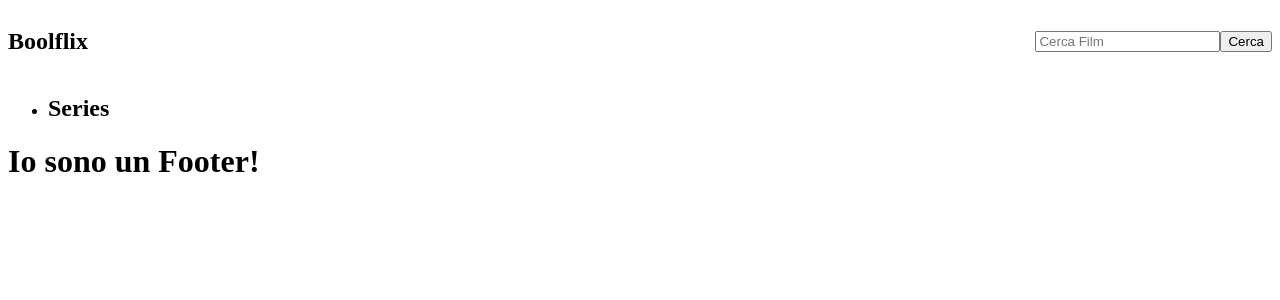
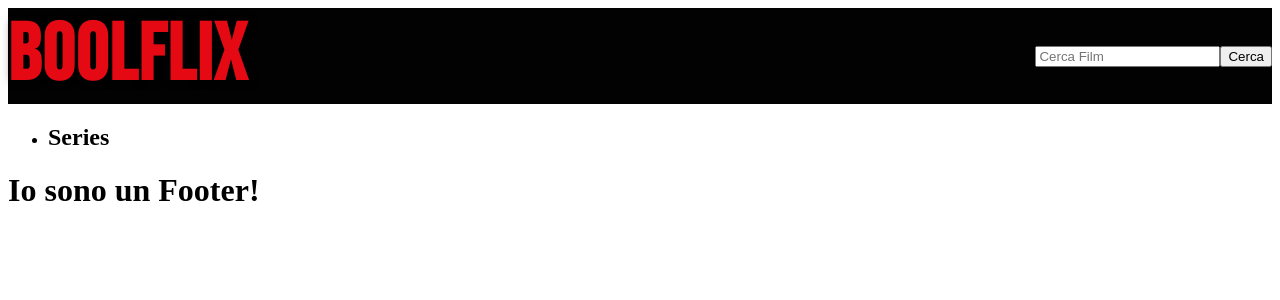
Before and after one commit to GencoMattia/vite-boolflix, a Vue app: page / in a window 1280 px wide. Shown: the top 300 px of the page. Built offline with nearby package versions, Linux system fonts and the light colour scheme.

Commit message:
installed bebas-neue font and applied to h1 logo

```diff
--- a/package.json
+++ b/package.json
@@ -9,6 +9,7 @@
     "preview": "vite preview"
   },
   "dependencies": {
+    "@fontsource/bebas-neue": "^5.0.20",
     "axios": "^1.7.2",
     "flag-icons": "^7.2.3",
     "vue": "^3.4.21"
--- a/src/components/AppHeader.vue
+++ b/src/components/AppHeader.vue
@@ -1,5 +1,6 @@
 <script>
 import axios from 'axios';
+import "@fontsource/bebas-neue";
 import { store } from '../store.js';
 
 export default {
@@ -77,9 +78,22 @@ export default {
 </template>
 
 <style scoped lang="scss">
+@use "../styles/partials/variables" as *;
+
     .container {
         display: flex;
         align-items: center;
         justify-content: space-between;
+        background-color: $appBlack;
+        color: $appRed;
+
+        .logo h1 {
+            font-family: 'Bebas Neue', cursive;
+            font-size: 5rem;
+            text-shadow: 0 0 10px rgba(0, 0, 0, 0.5);
+            letter-spacing: 0.1rem;
+            margin: 0;
+            text-transform: uppercase;
+        }
     }
 </style>
--- a/src/styles/partials/_variables.scss
+++ b/src/styles/partials/_variables.scss
@@ -0,0 +1,3 @@
+$appRed: #e50914;
+$appBlack: #020202;
+$appDark: #131313;
```
Also changed, not shown: 1 other file (tests, documents, lock files or other folders).
